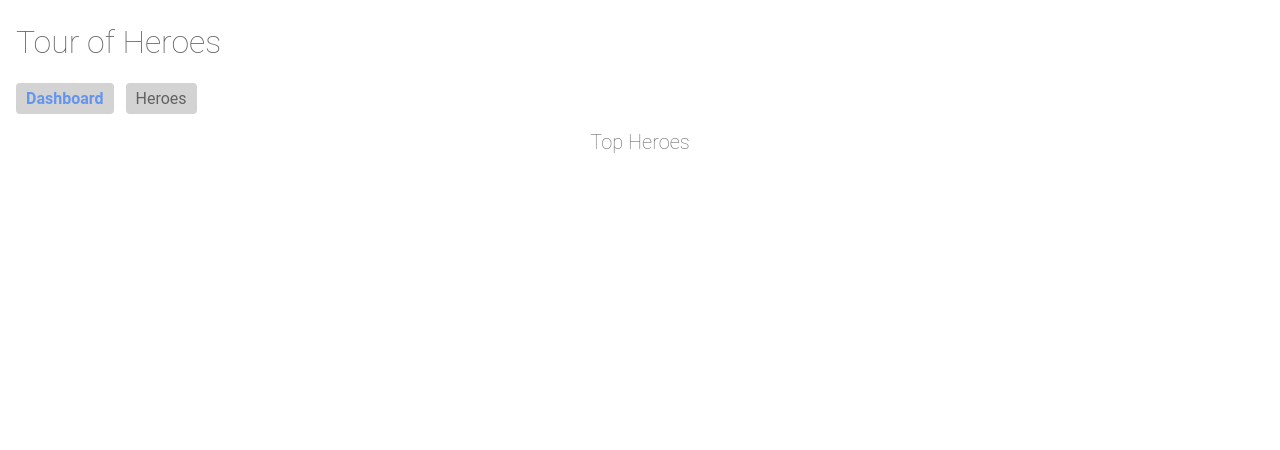
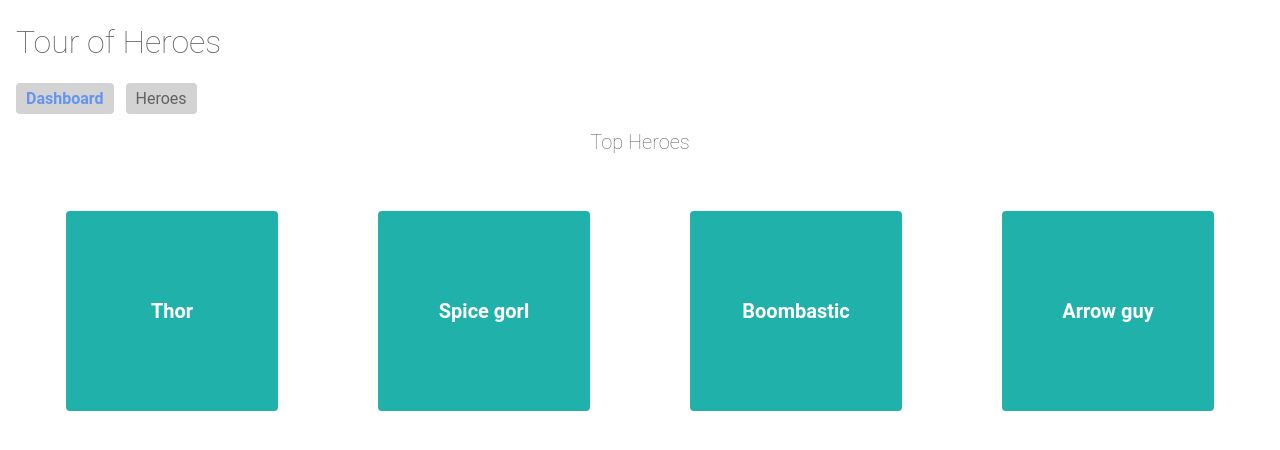
Before and after one commit to CallistaKitaro/angular-ybksot, an Angular app: page /dashboard in a window 1280 px wide. Shown: the top 450 px of the page. Built offline with nearby package versions, Linux system fonts and the light colour scheme.

Commit message:
10 files modified, 1 added, 1 deleted

```diff
--- a/src/app/app.module.ts
+++ b/src/app/app.module.ts
@@ -1,7 +1,7 @@
 import { NgModule } from '@angular/core';
 import { BrowserModule } from '@angular/platform-browser';
 import { RouterModule } from '@angular/router';
-import { ReactiveFormsModule } from '@angular/forms';
+import { ReactiveFormsModule, FormsModule } from '@angular/forms';
 import { HttpClientModule } from '@angular/common/http';
 
 import { AppComponent } from './app.component';
@@ -23,6 +23,7 @@ import { FrontPageComponent } from './front-page/front-page.component';
     BrowserModule,
     HttpClientModule,
     ReactiveFormsModule,
+    FormsModule,
     RouterModule.forRoot([
       { path: '', component: FrontPageComponent },
       { path: 'myshop', component: ProductListComponent },
--- a/src/app/cart/cart.component.ts
+++ b/src/app/cart/cart.component.ts
@@ -1,4 +1,4 @@
-import { Component, OnInit } from '@angular/core';
+import { Component } from '@angular/core';
 import { FormBuilder } from '@angular/forms';
 import { CartService } from '../cart.service';
 
--- a/src/app/hero-detail/hero-detail.component.css
+++ b/src/app/hero-detail/hero-detail.component.css
@@ -1,8 +1,18 @@
-span {
+label {
   color: forestgreen;
   font-weight: 600;
+  font-size: 16px;
+  width: 115px;
 }
 
 button {
   background-color: lightseagreen;
 }
+
+.input-con {
+  display: flex;
+}
+
+.input-con label {
+  margin-top: 10px;
+}
--- a/src/app/hero-detail/hero-detail.component.html
+++ b/src/app/hero-detail/hero-detail.component.html
@@ -4,14 +4,35 @@
   <hero-nav></hero-nav>
 
   <div class="margin-top-xl" *ngIf="selectedHero">
-    <h2>{{ selectedHero.name }} Details</h2>
+    <h2 style="font-weight: bold">{{ selectedHero.name }} Details</h2>
 
-    <form>
-      <div><span>id:</span> {{ selectedHero.id }}</div>
-      <div><span>name:</span> {{ selectedHero.name }}</div>
-      <div><span>strength:</span> {{ selectedHero.strength }}</div>
+    <form [formGroup]="heroDetailForm">
+      <div class="display-flex margin-bottom-m">
+        <label>id:</label>
+        {{ selectedHero.id }}
+      </div>
+      <div class="input-con">
+        <label for="name">name:</label>
+        <input
+          autocomplete="off"
+          id="name"
+          formControlName="name"
+          [(ngModel)]="selectedHero.name"
+          (change)="onChange(selectedHero)"
+        />
+      </div>
+      <div class="input-con">
+        <label for="strength">strength:</label>
+        <input
+          autocomplete="off"
+          id="strength"
+          formControlName="strength"
+          [(ngModel)]="selectedHero.strength"
+          (change)="onChange(selectedHero)"
+        />
+      </div>
     </form>
   </div>
 
-  <button>Back</button>
+  <button (click)="back()">Back</button>
 </hero-card>
--- a/src/app/hero-detail/hero-detail.component.ts
+++ b/src/app/hero-detail/hero-detail.component.ts
@@ -1,5 +1,7 @@
 import { Component, OnInit } from '@angular/core';
 import { ActivatedRoute } from '@angular/router';
+import { FormBuilder } from '@angular/forms';
+import { Location } from '@angular/common';
 import { HeroService, Hero } from '../hero.service';
 
 @Component({
@@ -10,10 +12,16 @@ import { HeroService, Hero } from '../hero.service';
 export class HeroDetailComponent implements OnInit {
   dashTitle = 'Tour of Heroes';
   selectedHero: Hero | undefined;
+  heroDetailForm = this.formBuilder.group({
+    name: '',
+    strength: 0,
+  });
 
   constructor(
     private route: ActivatedRoute,
-    private heroService: HeroService
+    private heroService: HeroService,
+    private formBuilder: FormBuilder,
+    private location: Location
   ) {}
 
   ngOnInit(): void {
@@ -22,6 +30,14 @@ export class HeroDetailComponent implements OnInit {
 
     this.selectedHero = this.heroService
       .getHeroes()
-      .find((hero) => (hero.id = heroIdFromRoute));
+      .find((hero) => hero.id === heroIdFromRoute);
+  }
+
+  back(): void {
+    this.location.back();
+  }
+
+  onChange(hero: Hero) {
+    this.heroService.setHero(hero);
   }
 }
--- a/src/app/hero.service.ts
+++ b/src/app/hero.service.ts
@@ -10,7 +10,7 @@ import { Injectable } from '@angular/core';
   providedIn: 'root',
 })
 export class HeroService {
-  heroes = [
+  private heroes = [
     {
       id: 1,
       name: 'Mr.Nice',
@@ -21,10 +21,39 @@ export class HeroService {
       name: 'Boombastic',
       strength: 50,
     },
+    {
+      id: 3,
+      name: 'Weakling',
+      strength: 5,
+    },
+    {
+      id: 4,
+      name: 'Thor',
+      strength: 80,
+    },
+    {
+      id: 5,
+      name: 'Arrow guy',
+      strength: 30,
+    },
+    {
+      id: 6,
+      name: 'Spice gorl',
+      strength: 77,
+    },
   ];
   constructor() {}
 
   getHeroes() {
     return this.heroes;
   }
+
+  setHero(hero: Hero) {
+    debugger;
+    this.heroes.find((current) => {
+      if (current.id === hero.id) {
+        current = hero;
+      }
+    });
+  }
 }
--- a/src/app/heroes-dashboard/heroes-dashboard.component.css
+++ b/src/app/heroes-dashboard/heroes-dashboard.component.css
@@ -0,0 +1,12 @@
+.topHeroes {
+  display: grid;
+  width: 20%;
+  margin: 0 4%;
+  height: 200px;
+  background-color: lightseagreen;
+  color: white;
+  border-radius: 4px;
+  font-size: 20px;
+  font-weight: bold;
+  place-items: center;
+}
--- a/src/app/heroes-dashboard/heroes-dashboard.component.html
+++ b/src/app/heroes-dashboard/heroes-dashboard.component.html
@@ -6,4 +6,13 @@
   <div class="justify-center">
     <h2>Top Heroes</h2>
   </div>
+  <div class="display-flex margin-top-xl">
+    <a
+      [routerLink]="['/heroes', hero.id]"
+      class="topHeroes"
+      *ngFor="let hero of topHeroes"
+    >
+      {{ hero.name }}
+    </a>
+  </div>
 </hero-card>
--- a/src/app/heroes-dashboard/heroes-dashboard.component.ts
+++ b/src/app/heroes-dashboard/heroes-dashboard.component.ts
@@ -1,4 +1,5 @@
 import { Component, OnInit } from '@angular/core';
+import { HeroService, Hero } from '../hero.service';
 
 @Component({
   selector: 'app-heroes-dashboard',
@@ -6,8 +7,18 @@ import { Component, OnInit } from '@angular/core';
   styleUrls: ['./heroes-dashboard.component.css'],
 })
 export class HeroesDashboardComponent implements OnInit {
-  constructor() {}
+  topHeroes: Hero[];
+  dashTitle = 'Tour of Heroes';
 
-  dashTitle = 'Tour of Heroes';
+  constructor(private heroService: HeroService) {
+    this.topHeroes = this.heroService
+      .getHeroes()
+      .map((hero) => hero)
+      .sort(function (heroA, heroB) {
+        return heroB.strength - heroA.strength;
+      })
+      .slice(0, 4);
+  }
+
   ngOnInit(): void {}
 }
--- a/src/styles.css
+++ b/src/styles.css
@@ -145,6 +145,10 @@ Use of this source code is governed by an MIT-style license that
 can be found in the LICENSE file at https://angular.io/license
 */
 
+.display-flex {
+  display: flex;
+}
+
 .justify-content-space-around {
   display: flex;
   justify-content: space-around;
@@ -162,3 +166,7 @@ can be found in the LICENSE file at https://angular.io/license
 .margin-top-xl {
   margin-top: 40px;
 }
+
+.margin-bottom-m {
+  margin-bottom: 10px;
+}
```
Also changed, not shown: src/assets/shop.jpg (added), src/assets/upgraded-nooks-cranny-shop-in-animal-crossing-new-horizons.large.jpg (deleted).
